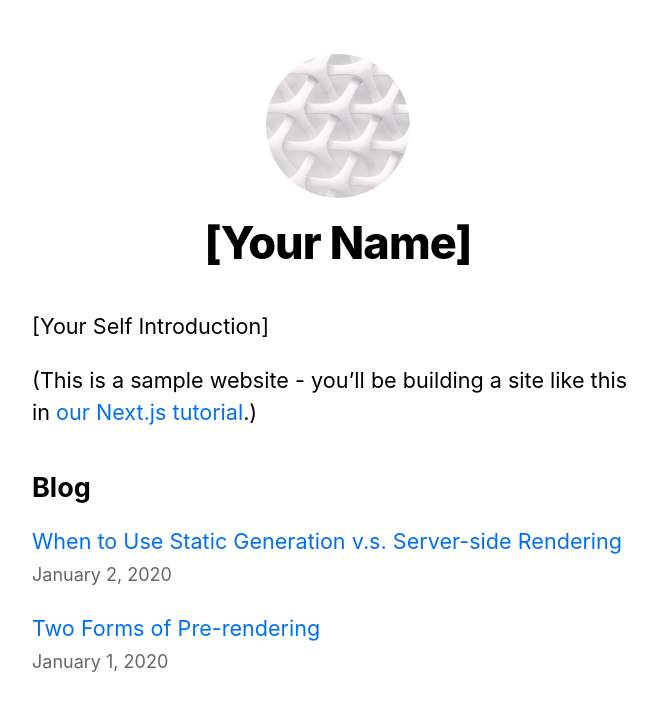
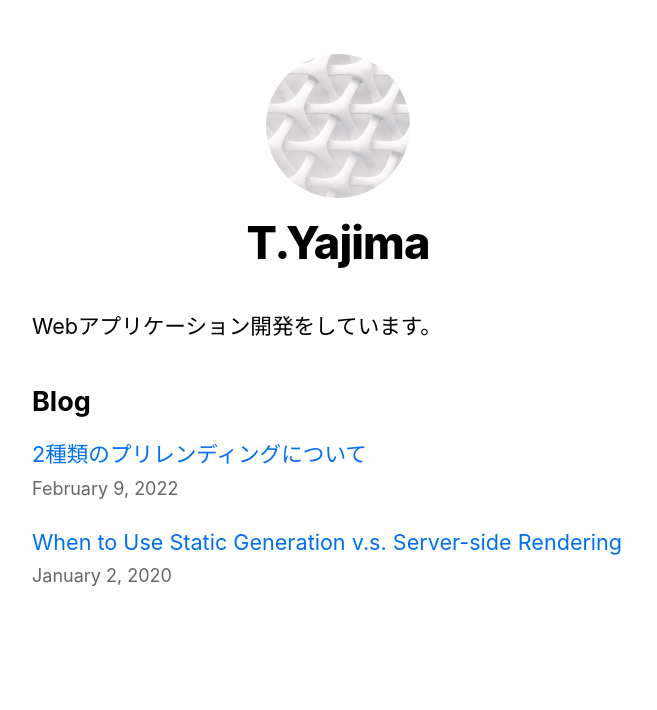
Before and after one commit to Tatsurou-Yajima/markdown-blog, a Next.js app: page / in a window 1280 px wide. Shown: the top 710 px of the page, without its empty margins (302-959 px from the left). Built offline with nearby package versions, Linux system fonts and the light colour scheme.

Commit message:
:+1: コンソールエラーを解消。記事を日本語に翻訳

```diff
--- a/components/layout.js
+++ b/components/layout.js
@@ -6,7 +6,7 @@ import styles from './layout.module.css';
 import utilStyles from '../styles/utils.module.css';
 import Link from 'next/link';
 
-const name = '[Your Name]';
+const name = 'T.Yajima';
 export const siteTitle = 'Next.js Sample Website'
 
 export default function Layout({ children, home }) {
@@ -29,10 +29,7 @@ export default function Layout({ children, home }) {
             </Head>
                 <Script
                     src="https://connect.facebook.net/en_US/sdk.js"
-                    strategy="lazyOnload"
-                    onLoad={() =>
-                        console.log(`script loaded correctly, window.FB has been populated`)
-                    }
+                strategy="lazyOnload"
                 />
             <header className={styles.header}>
                 {home ? (
@@ -56,7 +53,7 @@ export default function Layout({ children, home }) {
                                 className={utilStyles.borderCircle}
                                 height={108}
                                 width={108}
-                                        alt={name}
+                                    alt={name}
                             />
                         </Link>
                         <h2 className={utilStyles.headingLg}>
--- a/pages/index.js
+++ b/pages/index.js
@@ -12,11 +12,7 @@ export default function Home({ allPostsData }) {
                 <title>{siteTitle}</title>
             </Head>
             <section className={utilStyles.headingMd}>
-                <p>[Your Self Introduction]</p>
-                <p>
-                        (This is a sample website - you’ll be building a site like this in{' '}
-                    <a href="https://nextjs.org/learn">our Next.js tutorial</a>.)
-                </p>
+                <p>Webアプリケーション開発をしています。</p>
             </section>
             <section className={`${utilStyles.headingMd} ${utilStyles.padding1px}`}>
                 <h2 className={utilStyles.headingLg}>Blog</h2>
--- a/posts/pre-rendering.md
+++ b/posts/pre-rendering.md
@@ -1,11 +1,21 @@
 ---
-title: 'Two Forms of Pre-rendering'
-date: '2020-01-01'
+title: '2種類のプリレンディングについて'
+date: '2022-02-09'
 ---
 
-Next.js has two forms of pre-rendering: **Static Generation** and **Server-side Rendering**. The difference is in **when** it generates the HTML for a page.
+Next.js は 2種類のプリレンディングを持っています。
 
-- **Static Generation** is the pre-rendering method that generates the HTML at **build time**. The pre-rendered HTML is then _reused_ on each request.
-- **Server-side Rendering** is the pre-rendering method that generates the HTML on **each request**.
+**Static Site Generation（SSG）** と **Server-side Rendering（SSR）**です。
 
-Importantly, Next.js lets you **choose** which pre-rendering form to use for each page. You can create a "hybrid" Next.js app by using Static Generation for most pages and using Server-side Rendering for others.
+2つの違いは、**いつHTMLを生成するか**です。
+
+- **SSG** は、ソースコードの**ビルド時**にHTMLを生成します。
+  - 生成されたHTMLは、すべてのリクエストに対して使いまわされます。
+
+- **SSR** は、**リクエストごと**にHTMLを生成します。
+
+Next.jsでは、好きな方のプリレンダリングを選ぶことができます。
+
+つまり、ハイブリッドなアプリケーションを作ることができるのです！
+
+たとえば、ほとんどのページはSSGでHTMLを生成しておいて、動的なHTMLが必要なページだけSSRを使用する、といった設計も可能です。
```
